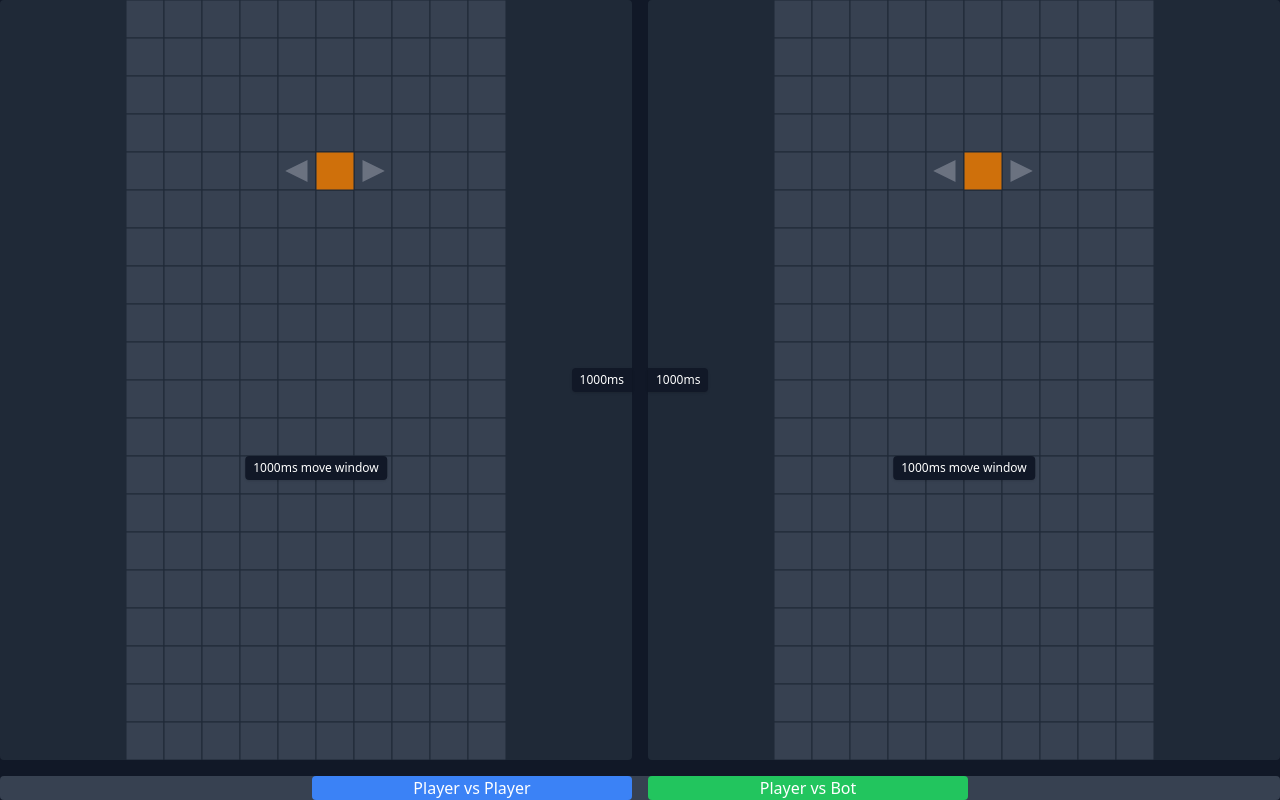
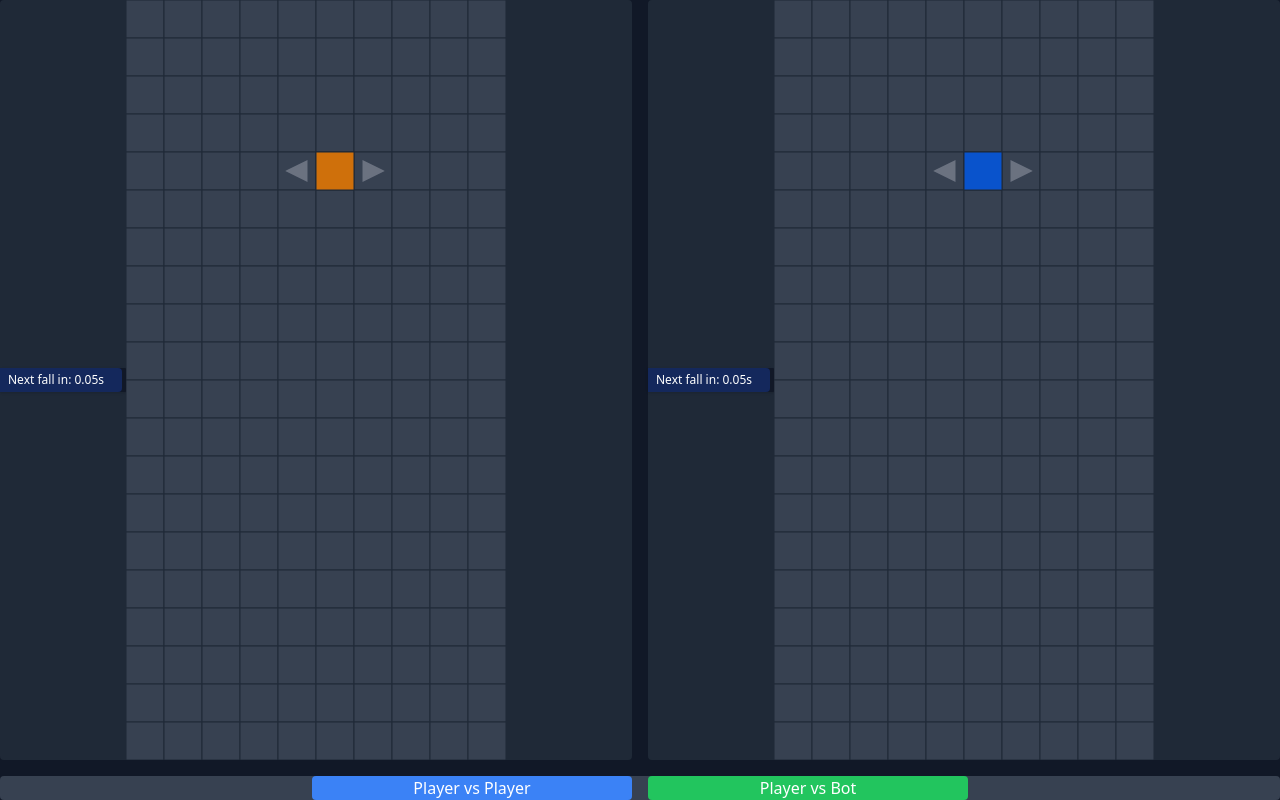
Before and after one commit to binmogit/BlockFallWar, a website built with webpack: page public/index.html in a window 1280 px wide. Built offline with nearby package versions, Linux system fonts and the light colour scheme.

Commit message:
feat: implement player class with color management and spawn logic; update block and game board to utilize player instances

```diff
--- a/public/index.html
+++ b/public/index.html
@@ -10,22 +10,34 @@
     <div class="flex flex-col justify-center items-center gap-4 w-screen h-screen">
       <div class="flex flex-1 justify-center items-center gap-4 w-full">
         <div id="board-player1" class="flex flex-1 h-full bg-gray-800 rounded relative">
-          <div class="board flex justify-center items-center w-full h-full"></div>
           <div
             id="interval-player1"
-            class="absolute right-0 top-1/2 -translate-y-1/2 bg-gray-900 text-white px-2 py-1 rounded-l shadow text-xs"
+            class="absolute left-0 top-1/2 -translate-y-1/2 bg-gray-900 text-white px-2 py-1 rounded-r shadow text-xs w-32"
+            style="min-width: 8rem"
           >
-            250ms
+            <div
+              id="interval-bar-player1"
+              class="absolute left-0 top-0 h-full bg-blue-700 rounded-r"
+              style="width: 0%; opacity: 0.3; z-index: 0"
+            ></div>
+            <span id="interval-label-player1" class="relative z-10">250ms</span>
           </div>
+          <div class="board flex justify-center items-center w-full h-full"></div>
         </div>
         <div id="board-player2" class="flex flex-1 h-full bg-gray-800 rounded relative">
-          <div class="board flex justify-center items-center w-full h-full"></div>
           <div
             id="interval-player2"
-            class="absolute left-0 top-1/2 -translate-y-1/2 bg-gray-900 text-white px-2 py-1 rounded-r shadow text-xs"
+            class="absolute left-0 top-1/2 -translate-y-1/2 bg-gray-900 text-white px-2 py-1 rounded-r shadow text-xs w-32"
+            style="min-width: 8rem"
           >
-            250ms
+            <div
+              id="interval-bar-player2"
+              class="absolute left-0 top-0 h-full bg-blue-700 rounded-r"
+              style="width: 0%; opacity: 0.3; z-index: 0"
+            ></div>
+            <span id="interval-label-player2" class="relative z-10">250ms</span>
           </div>
+          <div class="board flex justify-center items-center w-full h-full"></div>
         </div>
       </div>
       <div class="flex gap-4 bg-gray-700 justify-center rounded w-full">
--- a/src/block.ts
+++ b/src/block.ts
@@ -1,8 +1,19 @@
+import type { Layer } from 'konva/lib/Layer';
 // Konva and Color are only needed for rendering, not for logic/unit tests
 // src/block.ts
 // Represents a single block on the grid
 
+import { Player } from './player';
+import Konva from 'konva';
+import Color from 'color';
+
 export class Block {
+  /**
+   * Spawn a block at the top row (row 0) with given column and optional color.
+   */
+  static spawnAtTop(col: number, player: Player) {
+    return new Block(0, col, player.color);
+  }
   row: number;
   col: number;
   color: string;
@@ -36,14 +47,12 @@ export class Block {
 }
 
 export function drawBlock(
-  layer: any,
+  layer: Layer,
   block: Block,
   cellSize: number,
   moveProgress: number = 0, // 0 = just landed, 1 = about to move
 ) {
-  // Only import rendering modules when needed
-  const Konva = require('konva').default;
-  const Color = require('color').default;
+  // Konva and Color are imported at the top of the file
   // Clamp progress between 0 and 1
   moveProgress = Math.max(0, Math.min(1, moveProgress));
   const color = block.color;
--- a/src/gameBoard.ts
+++ b/src/gameBoard.ts
@@ -1,6 +1,8 @@
 // src/gameBoard.ts
 import { Block, drawBlock } from './block';
+import { Player, PlayerType } from './player';
 // Konva is only needed for rendering, not for logic/config tests
+import Konva from 'konva';
 import { GAME_BOARD_DEFAULTS } from './gameBoardConfig';
 import { Controls, ControlType } from './controls';
 
@@ -52,6 +54,7 @@ export class GameBoard {
   rows: number;
   cols: number;
   block: Block;
+  player: Player;
   parent: HTMLElement;
   boardDiv: HTMLElement;
   controls: Controls;
@@ -63,11 +66,10 @@ export class GameBoard {
   fallInterval: number;
   fallIntervalDisplay: HTMLElement;
   moveInterval: number;
-  moveIntervalDisplay: HTMLElement;
   config: GameBoardConfig;
-  private stage: any = null;
-  private gridLayer: any = null;
-  private blockLayer: any = null;
+  private stage: Konva.Stage | null = null;
+  private gridLayer: Konva.Layer | null = null;
+  private blockLayer: Konva.Layer | null = null;
   private pendingMoveDirection: 'left' | 'right' | null = null;
 
   /**
@@ -91,13 +93,10 @@ export class GameBoard {
     // ...existing DOM logic...
     this.parent = document.getElementById(parentId)!;
     this.boardDiv = this.parent.querySelector('.board')!;
-    this.block = new Block(0, Math.floor(this.cols / 2));
+    // Create player for this board
+    this.player = Player.create(controlType as PlayerType);
+    this.block = Block.spawnAtTop(Math.floor(this.cols / 2), this.player);
     this.fallIntervalDisplay = this.parent.querySelector('[id^=interval-]')!;
-    this.moveIntervalDisplay = document.createElement('div');
-    this.moveIntervalDisplay.className =
-      'absolute left-1/2 -translate-x-1/2 top-[60%] bg-gray-900 text-white px-2 py-1 rounded shadow text-xs';
-    this.moveIntervalDisplay.textContent = `${this.moveInterval}ms move window`;
-    this.fallIntervalDisplay.insertAdjacentElement('afterend', this.moveIntervalDisplay);
     this.controls = new Controls(controlType, (event) => this.handleMove(event.direction));
     window.addEventListener('resize', () => this.render());
     this.render();
@@ -111,7 +110,28 @@ export class GameBoard {
    */
   updateFallIntervalDisplay() {
     if (this.fallIntervalDisplay) {
-      this.fallIntervalDisplay.textContent = `${this.fallInterval}ms`;
+      // Calculate remaining time before block falls in seconds
+      const now = performance.now();
+      const elapsed = now - this.lastFallTime;
+      const remaining = Math.max(0, this.fallInterval - elapsed);
+      const seconds = (remaining / 1000).toFixed(2);
+      // Update label
+      const labelSpan = this.fallIntervalDisplay.querySelector(
+        'span, #interval-label-player1, #interval-label-player2',
+      );
+      if (labelSpan) {
+        labelSpan.textContent = `Next fall in: ${seconds}s`;
+      } else {
+        this.fallIntervalDisplay.textContent = `Next fall in: ${seconds}s`;
+      }
+      // Update progress bar
+      const bar = this.fallIntervalDisplay.querySelector(
+        'div, #interval-bar-player1, #interval-bar-player2',
+      ) as HTMLElement;
+      if (bar) {
+        const progress = 1 - remaining / this.fallInterval;
+        bar.style.width = `${Math.max(0, Math.min(1, progress)) * 100}%`;
+      }
     }
   }
 
@@ -119,9 +139,7 @@ export class GameBoard {
    * Update the move interval time display on the board.
    */
   updateMoveIntervalDisplay(): void {
-    if (this.moveIntervalDisplay) {
-      this.moveIntervalDisplay.textContent = `${this.moveInterval}ms move window`;
-    }
+    // Removed moveIntervalDisplay
   }
 
   /**
@@ -148,8 +166,8 @@ export class GameBoard {
       });
       this.gridLayer = new Konva.Layer();
       this.blockLayer = new Konva.Layer();
-      this.stage.add(this.gridLayer);
-      this.stage.add(this.blockLayer);
+      this.stage!.add(this.gridLayer!);
+      this.stage!.add(this.blockLayer!);
       // Draw grid once during initialization
       for (let r = 0; r < this.rows; r++) {
         for (let c = 0; c < this.cols; c++) {
@@ -162,10 +180,10 @@ export class GameBoard {
             stroke: '#1f2937',
             strokeWidth: 1,
           });
-          this.gridLayer.add(gridRect);
+          this.gridLayer!.add(gridRect);
         }
       }
-      this.gridLayer.batchDraw();
+      this.gridLayer!.batchDraw();
     } else {
       this.stage.width(stageWidth);
       this.stage.height(stageHeight);
@@ -287,6 +305,7 @@ export class GameBoard {
         this.slideBlockDown();
         this.lastFallTime = now;
       }
+      this.updateFallIntervalDisplay();
       requestAnimationFrame(tick);
     };
     requestAnimationFrame(tick);
@@ -303,9 +322,6 @@ export class GameBoard {
     if (this.isSliding) return;
     this.block.moveDown();
     this.render();
-    // Optionally show/hide move window UI if desired
-    this.moveIntervalDisplay.classList.add('bg-blue-900');
-    this.moveIntervalDisplay.classList.remove('bg-blue-900');
     if (callback) callback();
   }
 }
--- /dev/null
+++ b/src/player.ts
@@ -0,0 +1,33 @@
+// src/player.ts
+// Represents a player or bot with a color
+
+export type PlayerType = 'player' | 'bot' | 'fakeplayer';
+
+export class Player {
+  type: PlayerType;
+  color: string;
+  name?: string;
+
+  constructor(type: PlayerType, color: string, name?: string) {
+    this.type = type;
+    this.color = color;
+    this.name = name;
+  }
+
+  static defaultColor(type: PlayerType): string {
+    switch (type) {
+      case 'player':
+        return '#f59e42';
+      case 'bot':
+        return '#3b82f6';
+      case 'fakeplayer':
+        return '#10b981';
+      default:
+        return '#f59e42';
+    }
+  }
+
+  static create(type: PlayerType, name?: string): Player {
+    return new Player(type, Player.defaultColor(type), name);
+  }
+}
--- a/tsconfig.jest.json
+++ b/tsconfig.jest.json
@@ -2,12 +2,11 @@
   "compilerOptions": {
     "target": "ES2020",
     "module": "ESNext",
-    "moduleResolution": "Node",
+    "moduleResolution": "NodeNext",
     "esModuleInterop": true,
     "allowSyntheticDefaultImports": true,
     "resolveJsonModule": true,
     "isolatedModules": true,
-    "jsx": "preserve",
     "noEmit": true,
     "forceConsistentCasingInFileNames": true,
     "strict": true,
```
Also changed, not shown: jest.config.js (+8 -6 lines), tests/block.test.ts (+14 -3 lines), tests/blockMoveDown.test.ts (+20 -6 lines), tests/gameBoardConfigLoad.test.ts (+8 -0 lines), tests/gameBoardDefaults.test.ts (+8 -0 lines), tests/gameBoardMoveInterval.test.ts (deleted, +0 -37 lines).
